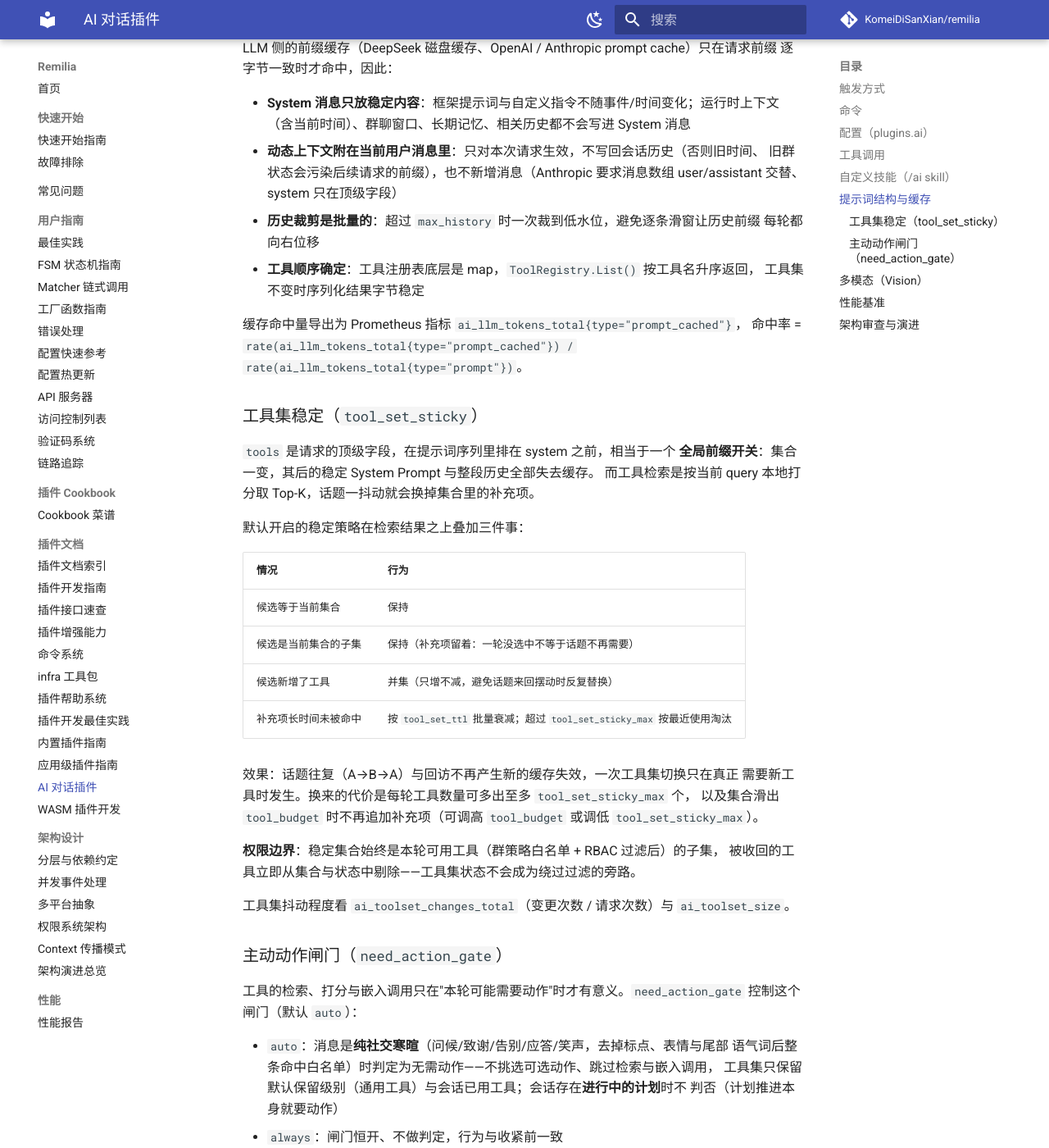
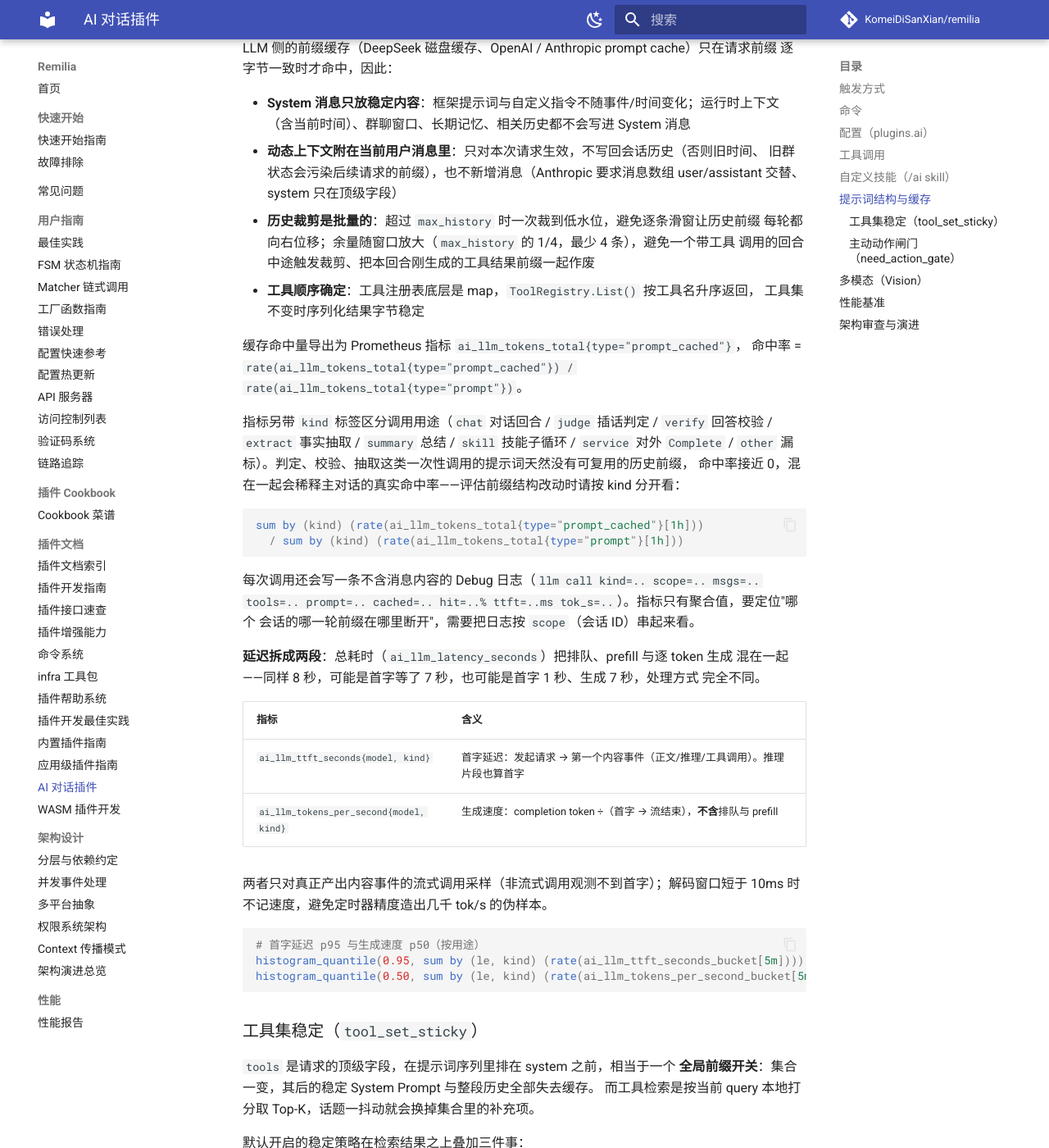
Before and after one commit to KomeiDiSanXian/remilia, an MkDocs documentation site: the page built from docs/06-plugins/AI_PLUGIN.md, in a window 1280 px wide and 1400 px high, scrolled down 3638 px. Shown: the whole window at 82% size. Built offline with MkDocs 1.6.1 and Material for MkDocs 9.7.7, drawn with Linux system fonts in a browser that asks for light colours; comment, search, counter and statistics services are not loaded.

Commit message:
docs: changelog and AI plugin docs for the observability changes

````diff
--- a/docs/06-plugins/AI_PLUGIN.md
+++ b/docs/06-plugins/AI_PLUGIN.md
@@ -137,12 +137,45 @@ LLM 侧的前缀缓存（DeepSeek 磁盘缓存、OpenAI / Anthropic prompt cache
   旧群状态会污染后续请求的前缀），也不新增消息（Anthropic 要求消息数组 user/assistant
   交替、system 只在顶级字段）
 - **历史裁剪是批量的**：超过 `max_history` 时一次裁到低水位，避免逐条滑窗让历史前缀
-  每轮都向右位移
+  每轮都向右位移；余量随窗口放大（`max_history` 的 1/4，最少 4 条），避免一个带工具
+  调用的回合中途触发裁剪、把本回合刚生成的工具结果前缀一起作废
 - **工具顺序确定**：工具注册表底层是 map，`ToolRegistry.List()` 按工具名升序返回，
   工具集不变时序列化结果字节稳定
 
 缓存命中量导出为 Prometheus 指标 `ai_llm_tokens_total{type="prompt_cached"}`，
 命中率 = `rate(ai_llm_tokens_total{type="prompt_cached"}) / rate(ai_llm_tokens_total{type="prompt"})`。
+
+指标另带 `kind` 标签区分调用用途（`chat` 对话回合 / `judge` 插话判定 / `verify` 回答校验 /
+`extract` 事实抽取 / `summary` 总结 / `skill` 技能子循环 / `service` 对外 `Complete` /
+`other` 漏标）。判定、校验、抽取这类一次性调用的提示词天然没有可复用的历史前缀，
+命中率接近 0，混在一起会稀释主对话的真实命中率——评估前缀结构改动时请按 kind 分开看：
+
+```promql
+sum by (kind) (rate(ai_llm_tokens_total{type="prompt_cached"}[1h]))
+  / sum by (kind) (rate(ai_llm_tokens_total{type="prompt"}[1h]))
+```
+
+每次调用还会写一条不含消息内容的 Debug 日志（`llm call kind=.. scope=.. msgs=..
+tools=.. prompt=.. cached=.. hit=..% ttft=..ms tok_s=..`）。指标只有聚合值，要定位"哪个
+会话的哪一轮前缀在哪里断开"，需要把日志按 `scope`（会话 ID）串起来看。
+
+**延迟拆成两段**：总耗时（`ai_llm_latency_seconds`）把排队、prefill 与逐 token 生成
+混在一起——同样 8 秒，可能是首字等了 7 秒，也可能是首字 1 秒、生成 7 秒，处理方式
+完全不同。
+
+| 指标 | 含义 |
+| --- | --- |
+| `ai_llm_ttft_seconds{model, kind}` | 首字延迟：发起请求 → 第一个内容事件（正文/推理/工具调用）。推理片段也算首字 |
+| `ai_llm_tokens_per_second{model, kind}` | 生成速度：completion token ÷（首字 → 流结束），**不含**排队与 prefill |
+
+两者只对真正产出内容事件的流式调用采样（非流式调用观测不到首字）；解码窗口短于
+10ms 时不记速度，避免定时器精度造出几千 tok/s 的伪样本。
+
+```promql
+# 首字延迟 p95 与生成速度 p50（按用途）
+histogram_quantile(0.95, sum by (le, kind) (rate(ai_llm_ttft_seconds_bucket[5m])))
+histogram_quantile(0.50, sum by (le, kind) (rate(ai_llm_tokens_per_second_bucket[5m])))
+```
 
 ### 工具集稳定（`tool_set_sticky`）
 
````
Also changed, not shown: CHANGELOG.md (+56 -0 lines).
